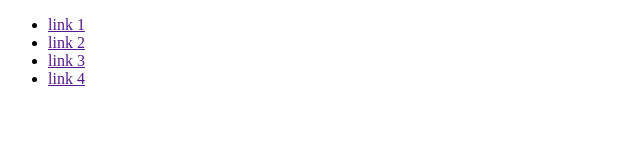
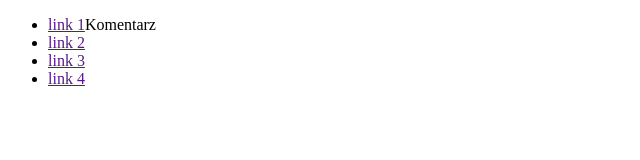
Before and after one commit to kfstart/9-struktura-html5, a plain HTML site: page index.html in a window 1280 px wide. Shown: the full height of the page, 0-640 px from the left. Drawn offline with Linux system fonts and the light colour scheme.

Commit message:
dodatkowa zmiana

```diff
--- a/index.html
+++ b/index.html
@@ -9,7 +9,7 @@
     <nav>
         <!-- ul>li.menu-item*4>a{link $} -->
         <ul>
-            <li class="menu-item"><a href="">link 1</a></li>
+            <li class="menu-item"><a href="">link 1</a>Komentarz</li>
             <li class="menu-item"><a href="">link 2</a></li>
             <li class="menu-item"><a href="">link 3</a></li>
             <li class="menu-item"><a href="">link 4</a></li>
```
